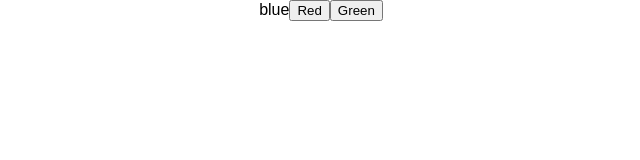
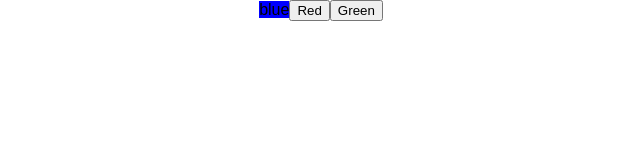
Before and after one commit to snmanning/magic-react-box, a React (Create React App) app: page / in a window 1280 px wide. Shown: the top 160 px of the page, without its empty margins (319-959 px from the left). Built offline with nearby package versions, Linux system fonts and the light colour scheme.

Commit message:
finished functionality. Buttons change the color. Added a couple const to the render for the styling. It ain't pretty, but it works

```diff
--- a/src/App.css
+++ b/src/App.css
@@ -1,4 +1,7 @@
 .App {
+  display: block;
+  align-items: center;
+  justify-content: center;
   text-align: center;
 }
 
@@ -6,4 +9,17 @@
   width: 250px;
   height: 250px;
   background-color: blue;
+  border: 1px solid yellow;
 }
+
+.App-red {
+  background-color: red;
+}
+
+.App-green {
+  background-color: green;
+}
+
+.App-blue {
+  background-color: blue;
+}
--- a/src/App.js
+++ b/src/App.js
@@ -5,26 +5,31 @@ class App extends Component {
     constructor(props) {
     super(props);
     this.state = {
-      color: "blue"
+      backgroundColor: 'blue',
     };
   }
 
   red() {
     this.setState({
-      color: "red"
+      backgroundColor: 'red',
     })
   }
 
   green() {
     this.setState({
-      color: "green"
-    })
+      backgroundColor: 'green',    })
   }
 
   render() {
+    const style = {
+            boxStyle: {
+              backgroundColor: this.state.backgroundColor,
+            }
+          };
+    const {boxStyle} = style;
     return (
       <div className="App">
-          <span className="box">{this.state.color}</span>
+          <span className="box" style={boxStyle}>{this.state.backgroundColor}</span>
           <button onClick={this.red.bind(this)}> Red </button>
           <button onClick={this.green.bind(this)}> Green </button>
       </div>
--- a/src/index.js
+++ b/src/index.js
@@ -1,6 +1,7 @@
 import React from 'react';
 import ReactDOM from 'react-dom';
 import './index.css';
+import './App.css';
 import App from './App';
 import registerServiceWorker from './registerServiceWorker';
 
```
